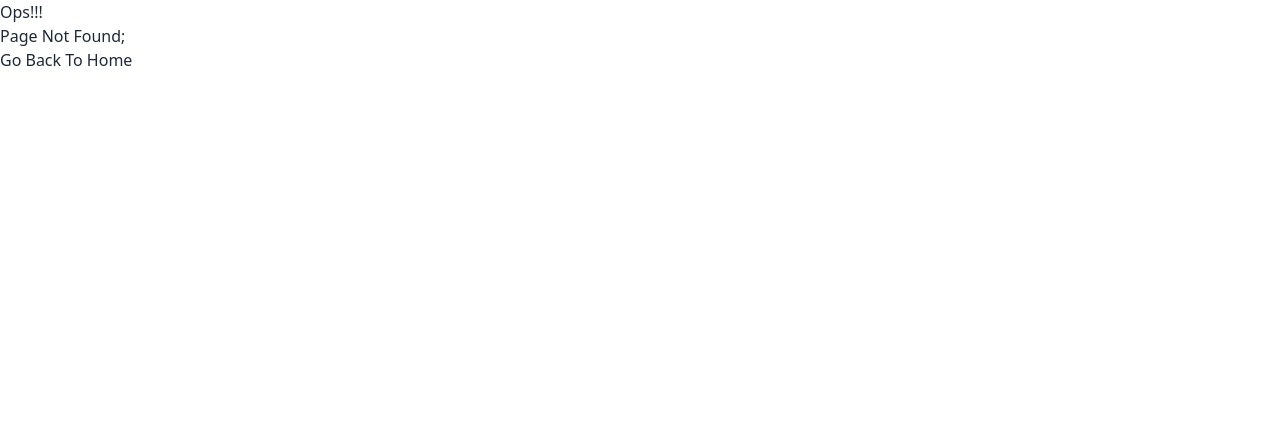
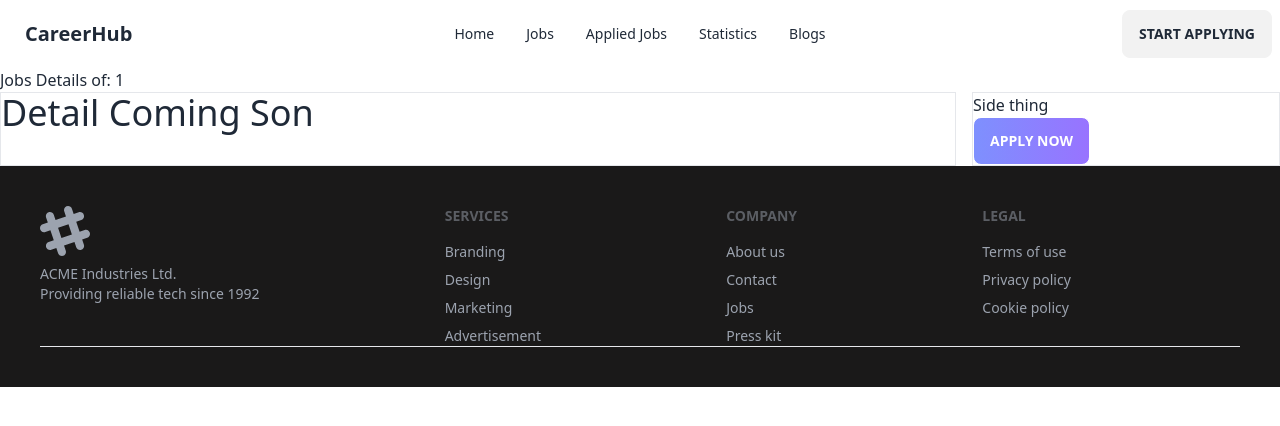
Before and after one commit to SiamIslamSagor/React-Career-Hub, a React (Vite) app: page /job/1 in a window 1280 px wide. Before the commit this address had no page. Shown: the top 426 px of the page. Built offline with nearby package versions, Linux system fonts and the light colour scheme.

Commit message:
stored applied jobs in browser local storage

```diff
--- a/package.json
+++ b/package.json
@@ -16,6 +16,7 @@
     "react-dom": "^18.2.0",
     "react-icons": "^4.11.0",
     "react-router-dom": "^6.16.0",
+    "react-toastify": "^9.1.3",
     "sort-by": "^1.2.0"
   },
   "devDependencies": {
--- a/src/Components/AppliedJobs/AppliedJobs.jsx
+++ b/src/Components/AppliedJobs/AppliedJobs.jsx
@@ -1,4 +1,16 @@
+import { useEffect } from "react";
+import { useLoaderData } from "react-router-dom";
+import { getStoredJobApplication } from "../../utility/localStorage";
+
 const AppliedJobs = () => {
+  const jobs = useLoaderData();
+  useEffect(() => {
+    const storedJobIds = getStoredJobApplication();
+    if (jobs.length > 0) {
+      const jobApplied = jobs.filter(job => storedJobIds.includes(job.id));
+      console.log(jobs, storedJobIds, jobApplied);
+    }
+  }, []);
   return (
     <div>
       <h2>Jobs I applied</h2>
--- a/src/Components/Job/Job.jsx
+++ b/src/Components/Job/Job.jsx
@@ -1,8 +1,10 @@
 import { GrLocation } from "react-icons/gr";
 import { AiOutlineDollarCircle } from "react-icons/ai";
 import PropTypes from "prop-types";
+import { Link } from "react-router-dom";
 const Job = ({ job }) => {
   const {
+    id,
     logo,
     job_title,
     company_name,
@@ -42,9 +44,11 @@ const Job = ({ job }) => {
           </div>
         </div>
         <div className="card-actions">
-          <button className="btn btn-primary bg-gradient border-white duration-700 text-white font-bold">
-            View Details
-          </button>
+          <Link to={`/job/${id}`}>
+            <button className="btn btn-primary bg-gradient border-white duration-700 text-white font-bold">
+              View Details
+            </button>
+          </Link>
         </div>
       </div>
     </div>
--- /dev/null
+++ b/src/Components/JobsDetails/JobsDetails.jsx
@@ -0,0 +1,38 @@
+import { useLoaderData, useParams } from "react-router-dom";
+import { ToastContainer, toast } from "react-toastify";
+import "react-toastify/dist/ReactToastify.css";
+import { saveJobApplication } from "../../utility/localStorage";
+
+const JobsDetails = () => {
+  const jobs = useLoaderData();
+  const { id } = useParams();
+  const job = jobs.find(job => job.id === id / 1);
+
+  const handleApplyJob = () => {
+    saveJobApplication(id / 1);
+    toast("You have applied successfully");
+  };
+
+  return (
+    <div>
+      <h2>Jobs Details of: {id}</h2>
+      <div className="grid gap-4 md:grid-cols-4">
+        <div className="border md:col-span-3">
+          <h2 className="text-4xl">Detail Coming Son</h2>
+        </div>
+        <div className="border">
+          <h2>Side thing</h2>
+          <button
+            onClick={handleApplyJob}
+            className="btn btn-primary bg-gradient border-white duration-700 text-white font-bold"
+          >
+            Apply Now
+          </button>
+        </div>
+      </div>
+      <ToastContainer></ToastContainer>
+    </div>
+  );
+};
+
+export default JobsDetails;
--- a/src/main.jsx
+++ b/src/main.jsx
@@ -7,6 +7,7 @@ import Root from "./Components/Root/Root.jsx";
 import Home from "./Components/Home/Home.jsx";
 import AppliedJobs from "./Components/AppliedJobs/AppliedJobs";
 import ErrorPage from "./Components/ErrorPage/ErrorPage";
+import JobsDetails from "./Components/JobsDetails/JobsDetails";
 
 const router = createBrowserRouter([
   {
@@ -21,6 +22,12 @@ const router = createBrowserRouter([
       {
         path: "/applied",
         element: <AppliedJobs></AppliedJobs>,
+        loader: () => fetch("/jobs.json"), // do not load all data. load only what you need
+      },
+      {
+        path: "/job/:id",
+        element: <JobsDetails></JobsDetails>,
+        loader: () => fetch("/jobs.json"), // do not load all data. load only what you need
       },
     ],
   },
--- /dev/null
+++ b/src/utility/localStorage.js
@@ -0,0 +1,22 @@
+//
+//
+const getStoredJobApplication = () => {
+  const storedJobApplication = localStorage.getItem("job-applications");
+  if (storedJobApplication) {
+    return JSON.parse(storedJobApplication);
+  }
+  return [];
+};
+const saveJobApplication = id => {
+  const storedJobApplication = getStoredJobApplication();
+  const isExist = storedJobApplication.find(jobId => jobId === id);
+  if (!isExist) {
+    storedJobApplication.push(id);
+    localStorage.setItem(
+      "job-applications",
+      JSON.stringify(storedJobApplication)
+    );
+  }
+};
+
+export { getStoredJobApplication, saveJobApplication };
```
Also changed, not shown: 1 other file (tests, documents, lock files or other folders).
